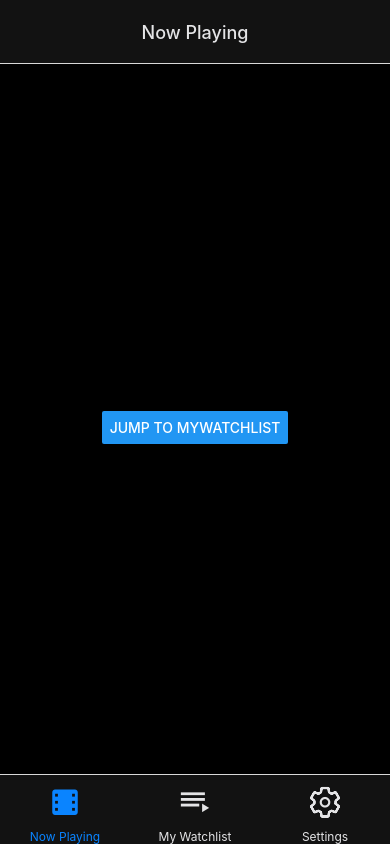
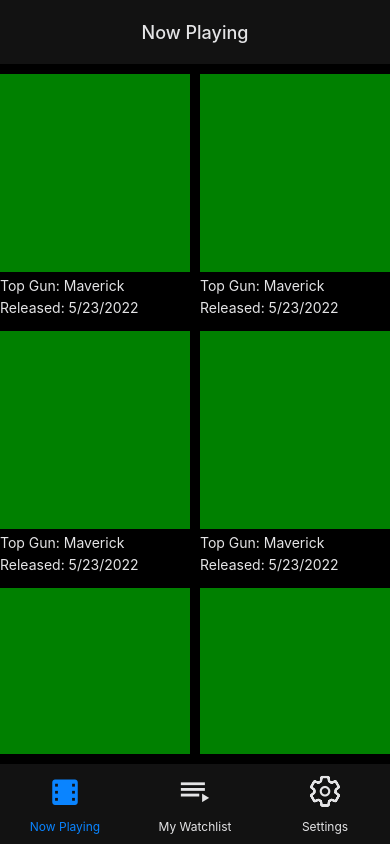
Before and after one commit to vladward/react-native-app, a React Native app: screen / in a window 390 px wide. Built offline with nearby package versions, Linux system fonts and the light colour scheme.

Commit message:
add Card component, add FlatList with Card components on NowPlaying tab

```diff
--- /dev/null
+++ b/src/components/Card.tsx
@@ -0,0 +1,34 @@
+import { Text, StyleSheet, View } from 'react-native';
+import { FC } from 'react';
+import { THEME } from '../styles/theme';
+
+export const Card: FC<CardType> = ({ cardData }) => {
+  return (
+    <View style={styles.cardContainer}>
+      <View style={styles.imageWrapper} />
+      <Text style={styles.text}>Top Gun: Maverick</Text>
+      <Text style={styles.text}>Released: 5/23/2022</Text>
+    </View>
+  );
+};
+
+const styles = StyleSheet.create({
+  cardContainer: {
+    flexDirection: 'column',
+    marginHorizontal: 5,
+    marginBottom: 15,
+  },
+  imageWrapper: {
+    width: 190,
+    height: 198,
+    backgroundColor: 'green',
+  },
+  text: {
+    color: THEME.TEXT,
+    marginTop: 5,
+  },
+});
+
+type CardType = {
+  cardData: any;
+};
--- a/src/components/index.ts
+++ b/src/components/index.ts
@@ -0,0 +1 @@
+export * from './Card';
--- a/src/screens/Main.tsx
+++ b/src/screens/Main.tsx
@@ -6,6 +6,7 @@
 import { Ionicons, MaterialCommunityIcons } from '@expo/vector-icons';
 import { THEME } from '../styles/theme';
 import { CONSTANTS } from '../constants';
+import { Platform } from 'react-native';
 
 const Tab = createBottomTabNavigator<RootStack>();
 
@@ -48,7 +49,9 @@
         tabBarInactiveBackgroundColor: THEME.LIGHT_DARK,
         tabBarStyle: {
           backgroundColor: THEME.LIGHT_DARK,
-          height: 70,
+          height: 80,
+          paddingBottom: Platform.OS === 'ios' ? 20 : 10,
+          borderTopWidth: 0,
         },
         tabBarLabelStyle: {
           fontSize: CONSTANTS.TEXT12,
@@ -57,6 +60,8 @@
         title: 'Now Playing',
         headerTintColor: THEME.TEXT,
         headerTitleAlign: 'center',
+        headerShadowVisible: false,
+        headerBackTitleVisible: false,
       })}
       initialRouteName="NowPlaying"
     >
--- a/src/screens/NowPlaying.tsx
+++ b/src/screens/NowPlaying.tsx
@@ -1,9 +1,10 @@
-import { NowPlayingPropsType, useAppNavigation } from '../types/types';
-import { Button, Text, View } from 'react-native';
+import { NowPlayingPropsType } from '../types/types';
+import { FlatList, ScrollView, StyleSheet, View } from 'react-native';
 import { THEME } from '../styles/theme';
+import { Card } from '../components';
 
 export const NowPlaying = ({}: NowPlayingPropsType) => {
-  const navigation = useAppNavigation();
+  // const navigation = useAppNavigation();
   return (
     <View
       style={{
@@ -11,13 +12,36 @@
         alignItems: 'center',
         justifyContent: 'center',
         backgroundColor: THEME.DARK,
+        borderWidth: 0,
       }}
     >
-      <Text>Home Screen</Text>
-      <Button
-        title="Jump to MyWatchlist"
-        onPress={() => navigation.navigate('MyWatchlist', { screen: 'One' })}
-      />
+      {/*<Button*/}
+      {/*  title="Jump to MyWatchlist"*/}
+      {/*  onPress={() => navigation.navigate('MyWatchlist', { screen: 'One' })}*/}
+      {/*/>*/}
+      <View style={styles.listContainer}>
+        <ScrollView>
+          <View>
+            <FlatList<ListItemType>
+              data={new Array(30).fill('new')}
+              renderItem={(item) => <Card cardData={item} />}
+              keyExtractor={(item, index) => item + index.toString()}
+              numColumns={2}
+            />
+          </View>
+        </ScrollView>
+      </View>
     </View>
   );
 };
+
+const styles = StyleSheet.create({
+  listContainer: {
+    flex: 1,
+    width: '100%',
+    alignItems: 'center',
+    marginVertical: 10,
+  },
+});
+
+type ListItemType = {};
```
